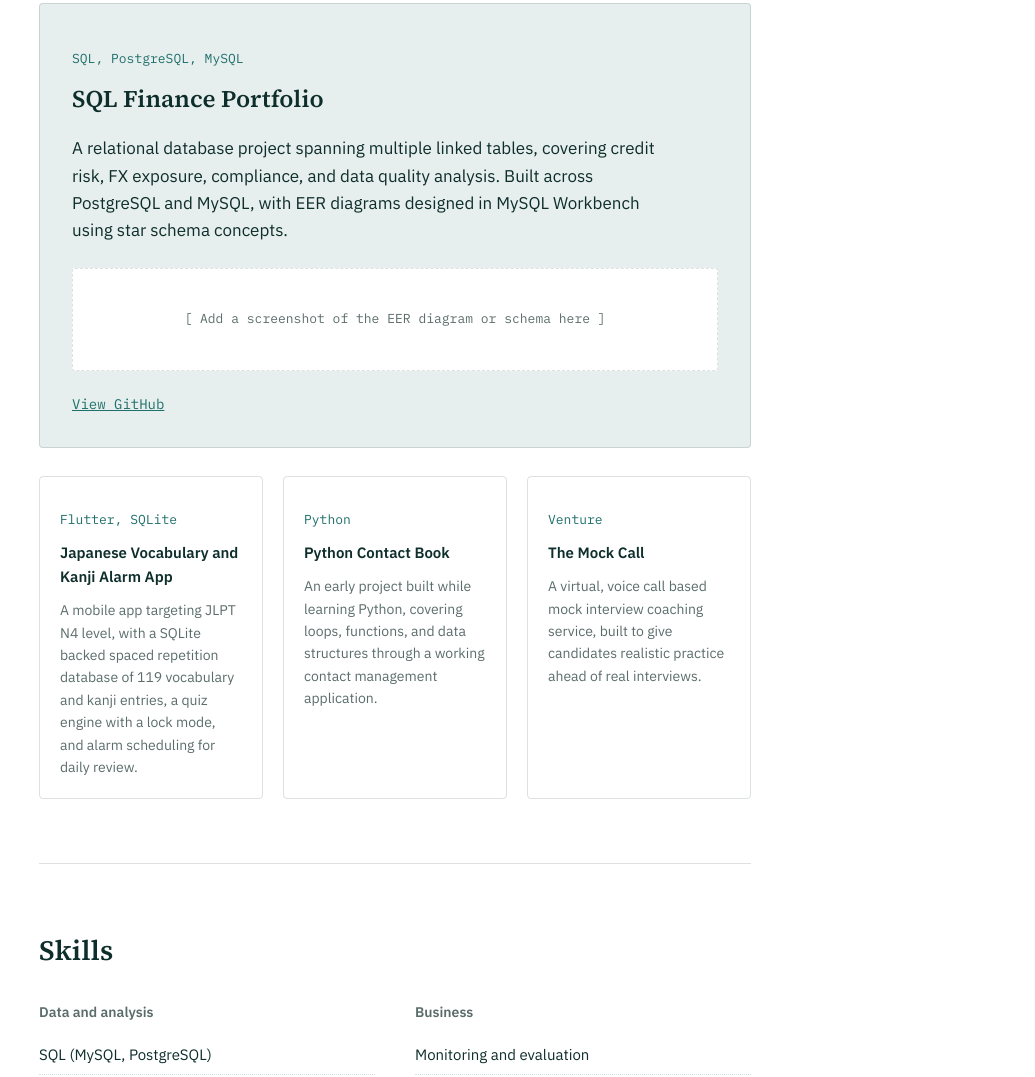
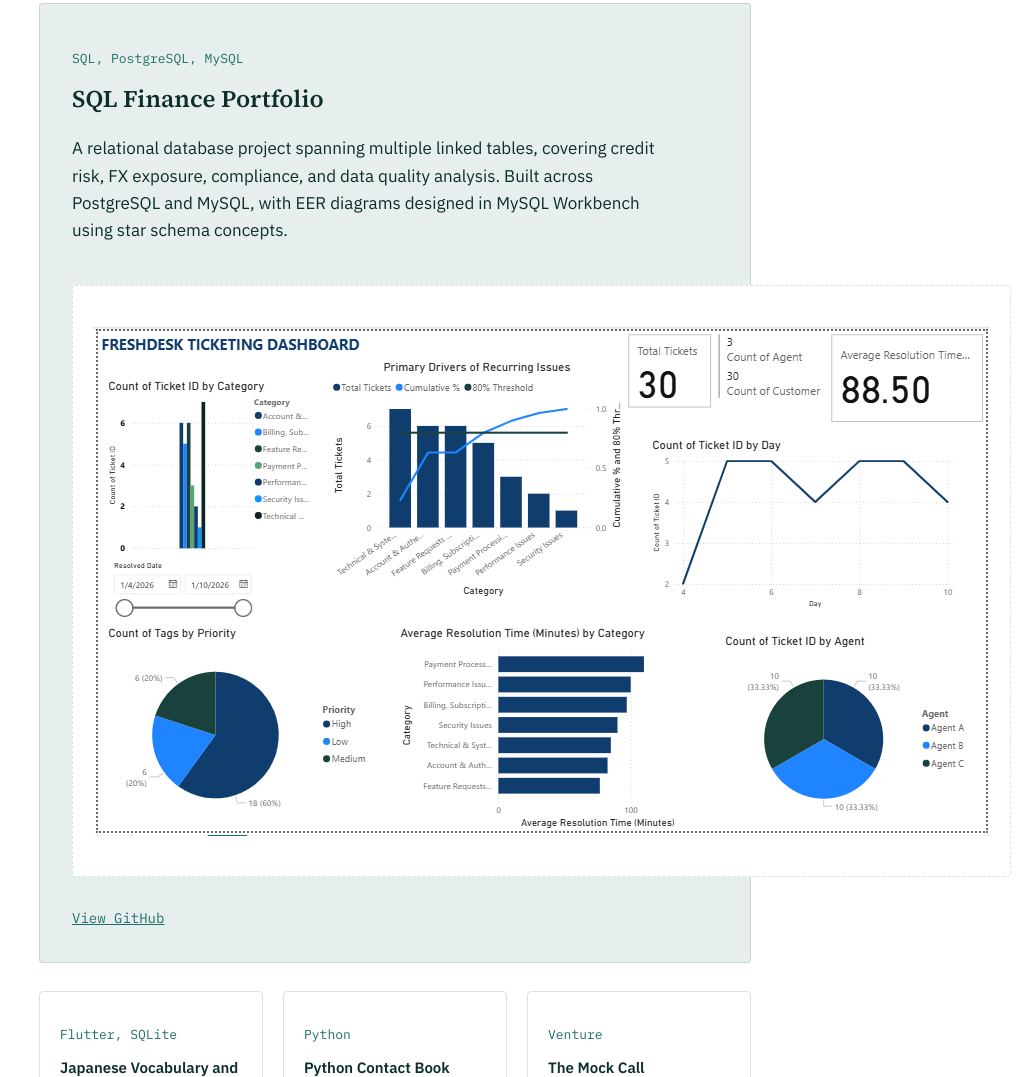
Before and after one commit to H-Itynot/portfolio, a plain HTML site: page index (2).html in a window 1280 px wide. Shown: the part 3599-4676 px from the top of the page, without its empty margins (245-1280 px from the left). Drawn offline with Linux system fonts and the light colour scheme.

```diff
--- a/index (2).html
+++ b/index (2).html
@@ -699,7 +699,7 @@
       <p class="project-tag">SQL, PostgreSQL, MySQL</p>
       <h3 class="project-title">SQL Finance Portfolio</h3>
       <p>A relational database project spanning multiple linked tables, covering credit risk, FX exposure, compliance, and data quality analysis. Built across PostgreSQL and MySQL, with EER diagrams designed in MySQL Workbench using star schema concepts.</p>
-      <div class="project-figure">[ Add a screenshot of the EER diagram or schema here ]</div>
+      <img src="freshdesk.png" alt="Freshdesk project screenshot" class="project-figure">
       <div class="project-links">
         <a href="https://github.com/H-Itynot?tab=repositories" target="_blank" rel="noopener">View GitHub</a>
       </div>
```
Also changed, not shown: freshdesk.png (added).
